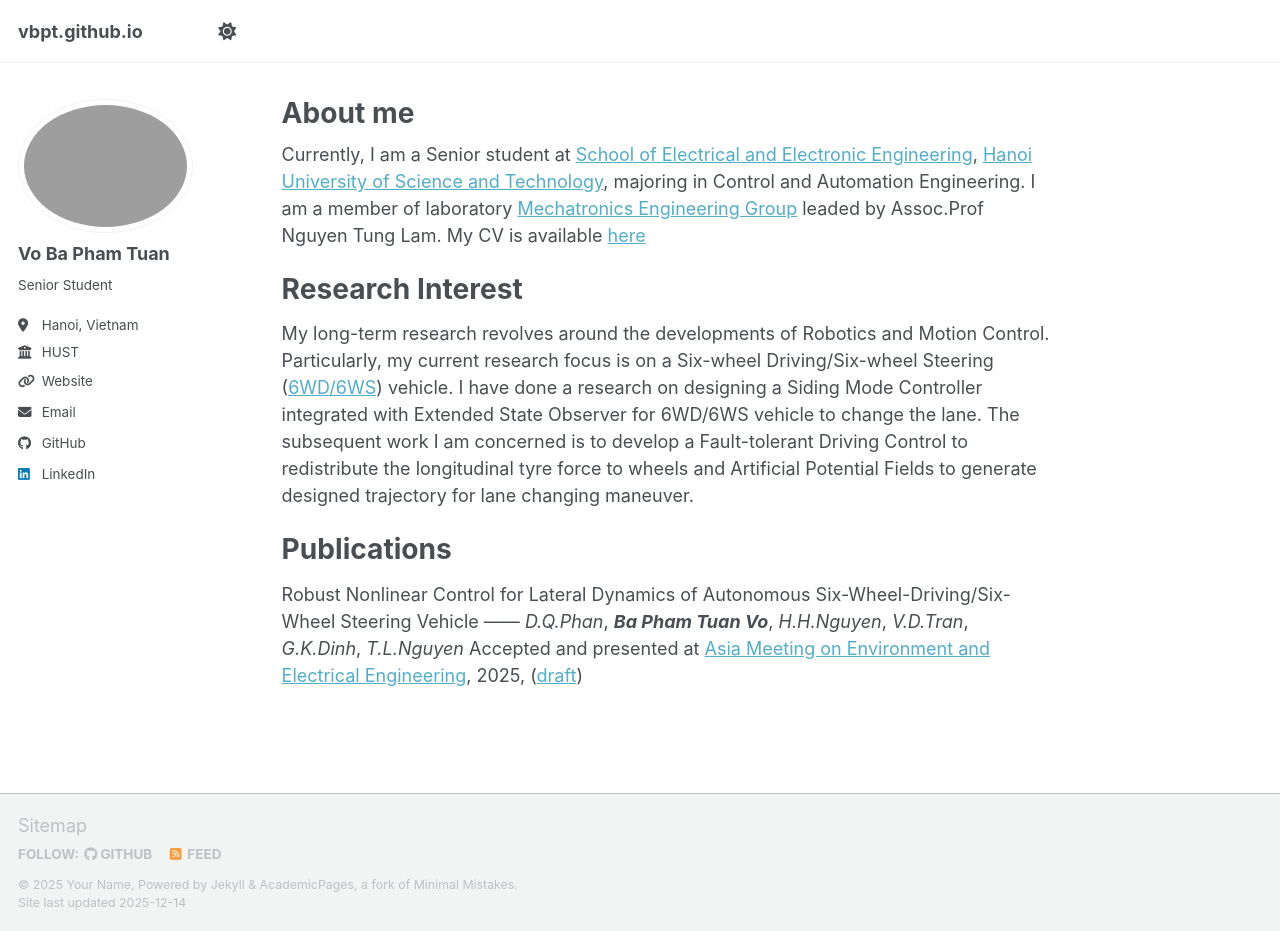
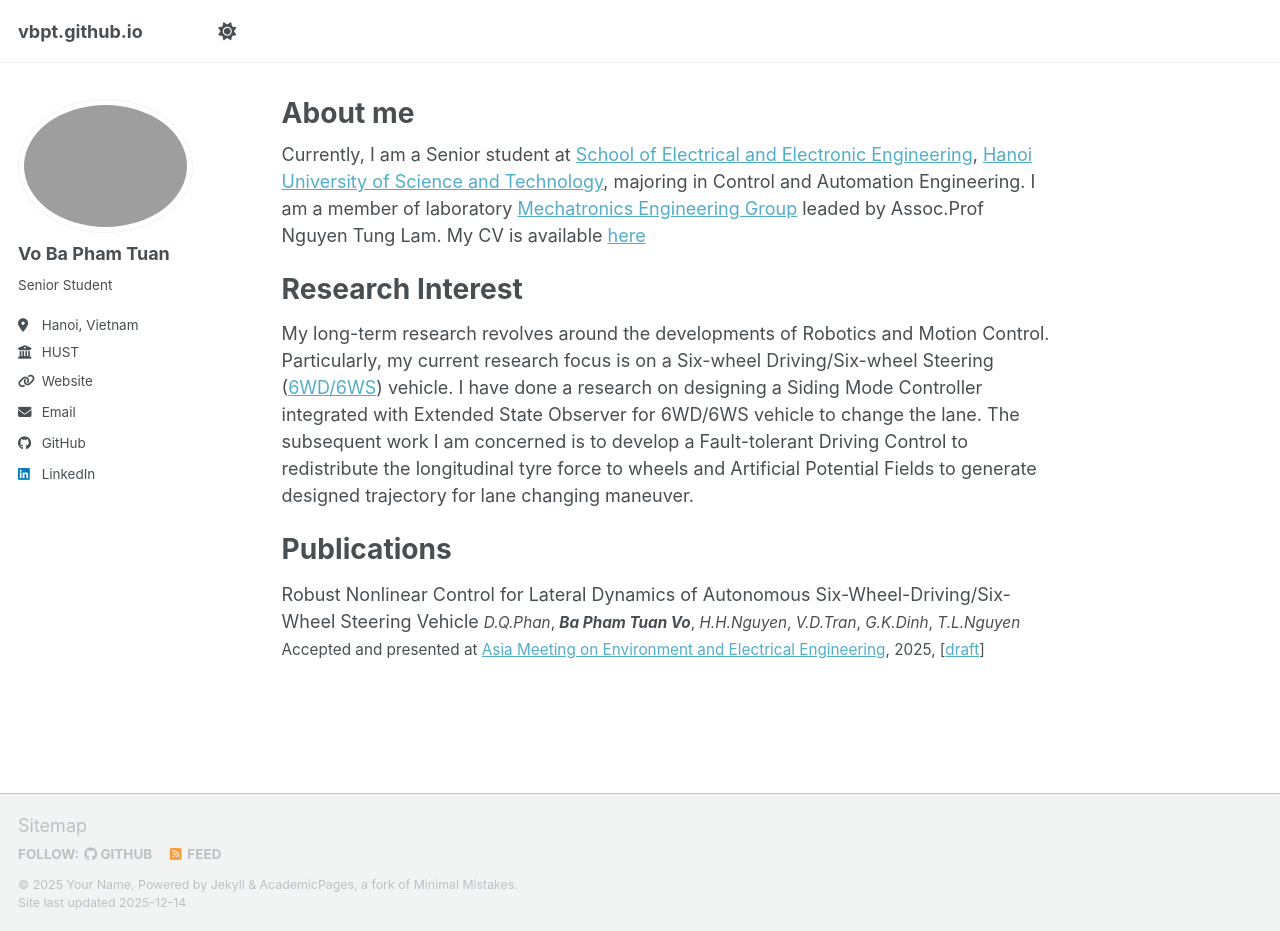
Before and after one commit to TuanVoBaPham/vbpt.github.io, a Jekyll site: the page built from _pages/about.md, in a window 1280 px wide and 931 px high. Built offline with Jekyll 4.4.1, drawn with Linux system fonts in a browser that asks for light colours; a script bundle is joined from its source files by our own code; library files that are not in the unit come from our copies.

Commit message:
Update about.md

```diff
--- a/_pages/about.md
+++ b/_pages/about.md
@@ -17,6 +17,7 @@ My long-term research revolves around the developments of Robotics and Motion Co
 Publications
 ======
 Robust Nonlinear Control for Lateral Dynamics of Autonomous Six-Wheel-Driving/Six-Wheel Steering Vehicle
-------
+<span style="font-size: 0.85em;">
 _D.Q.Phan_, _**Ba Pham Tuan Vo**_, _H.H.Nguyen_, _V.D.Tran_, _G.K.Dinh_, _T.L.Nguyen_
-Accepted and presented at [Asia Meeting on Environment and Electrical Engineering](https://eeeam.net/), 2025, ([draft](https://drive.google.com/file/d/1OAGgXv4egcGP-2XiI71gxv08vhQVlcZG/view?usp=drive_link))
+Accepted and presented at [Asia Meeting on Environment and Electrical Engineering](https://eeeam.net/), 2025, [[draft](https://drive.google.com/file/d/1OAGgXv4egcGP-2XiI71gxv08vhQVlcZG/view?usp=drive_link)]
+</span>
```
